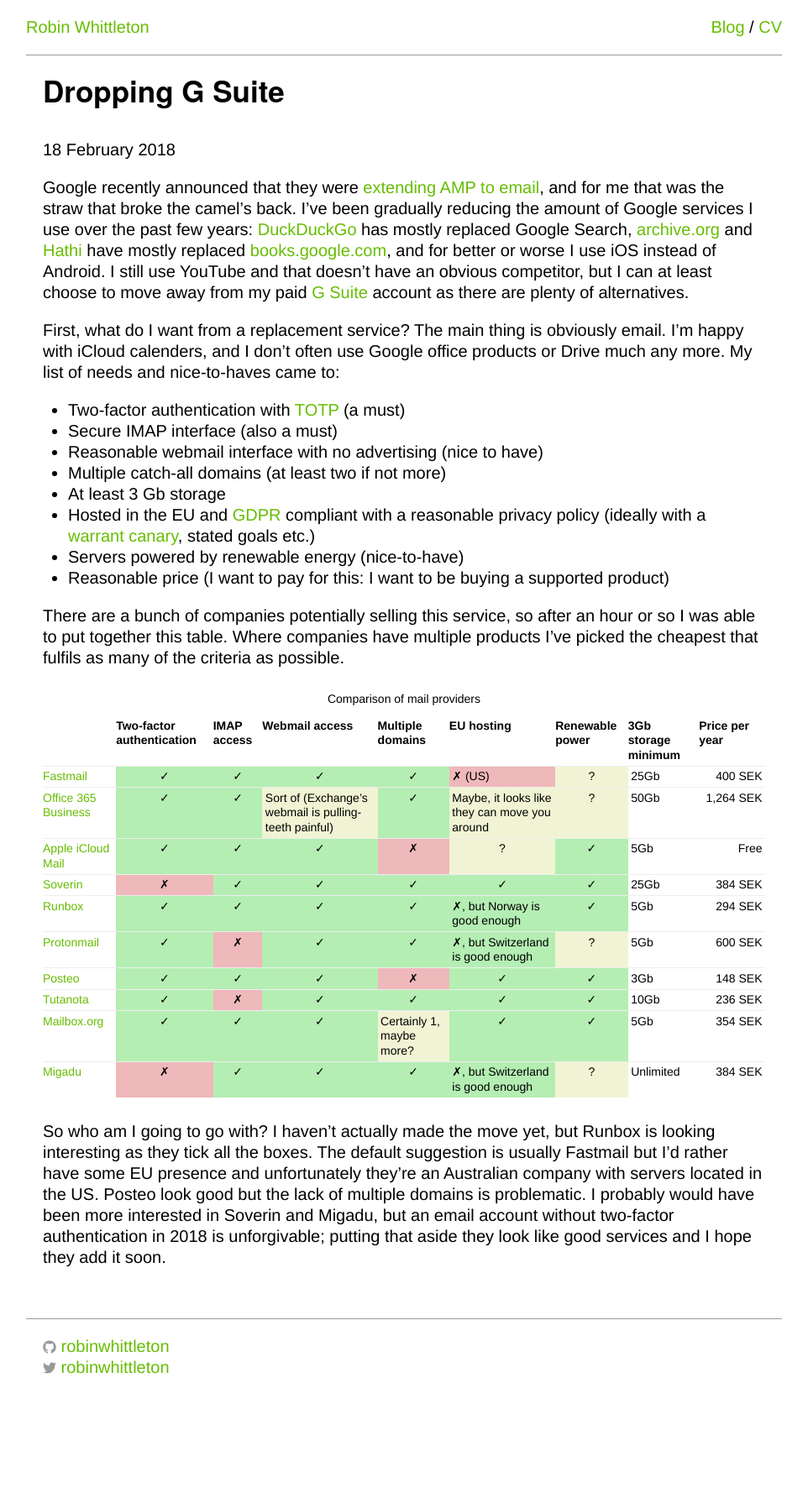
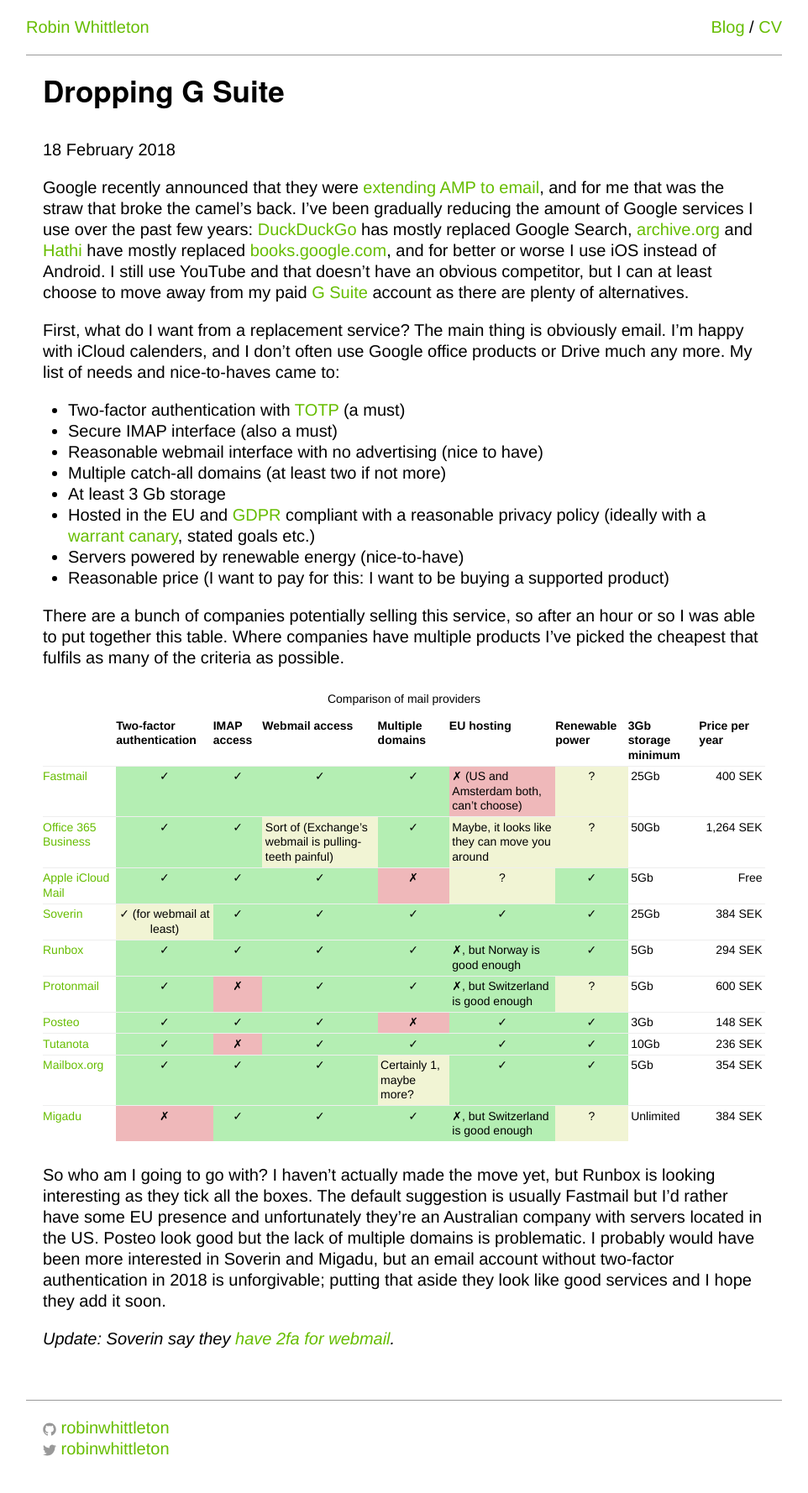
Before and after one commit to robinwhittleton/reala.net, a Jekyll site: the page built from _posts/2018-02-18-dropping-g-suite.html, in a window 1280 px wide. Shown: the whole page at 84% size, without its empty margins (159-1121 px from the left). Built offline with Jekyll 4.4.1, drawn with Linux system fonts in a browser that asks for light colours; before the commit the page ends 1681 px from its top, so only the background shows below that.

Commit message:
Update G Suite post with more info

```diff
--- a/_posts/2018-02-18-dropping-g-suite.html
+++ b/_posts/2018-02-18-dropping-g-suite.html
@@ -42,7 +42,7 @@
 			<td class="answer-yes answer-complete">✓</td>
 			<td class="answer-yes answer-complete">✓</td>
 			<td class="answer-yes answer-complete">✓</td>
-			<td class="answer-no">✗ (US)</td>
+			<td class="answer-no">✗ (US and Amsterdam both, can’t choose)</td>
 			<td class="answer-maybe answer-complete">?</td>
 			<td>25Gb</td>
 			<td class="number">400 SEK</td>
@@ -71,7 +71,7 @@
 		</tr>
 		<tr>
 			<td scope="row"><a href="https://soverin.net/">Soverin</a></td>
-			<td class="answer-no answer-complete">✗</td>
+			<td class="answer-maybe answer-complete">✓ (for webmail at least)</td>
 			<td class="answer-yes answer-complete">✓</td>
 			<td class="answer-yes answer-complete">✓</td>
 			<td class="answer-yes answer-complete">✓</td>
@@ -150,3 +150,5 @@
 </table>
 
 <p>So who am I going to go with? I haven’t actually made the move yet, but Runbox is looking interesting as they tick all the boxes. The default suggestion is usually Fastmail but I’d rather have some EU presence and unfortunately they’re an Australian company with servers located in the US. Posteo look good but the lack of multiple domains is problematic. I probably would have been more interested in Soverin and Migadu, but an email account without two-factor authentication in 2018 is unforgivable; putting that aside they look like good services and I hope they add it soon.</p>
+
+<p><i>Update: Soverin say they <a href="https://twitter.com/soverinteam/status/965548322676264960">have 2fa for webmail</a>.</i></p>
```
